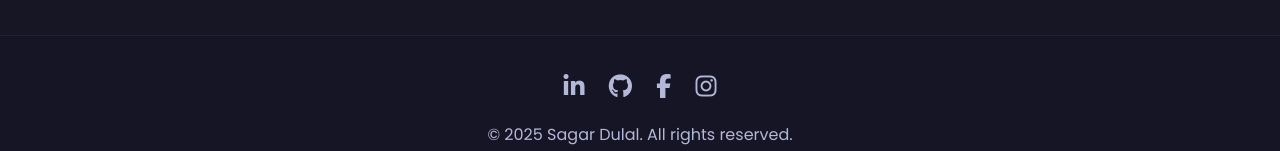
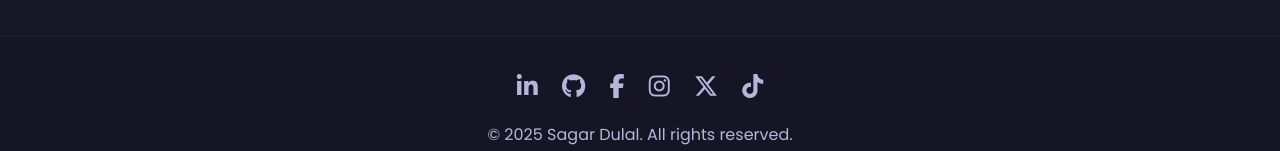
Before and after one commit to SagarDulal09/SagarDulal, a plain HTML site: page skills.html in a window 1280 px wide. Shown: the part 3380-3531 px from the top of the page. Drawn offline with Linux system fonts and the light colour scheme.

Commit message:
Update skills.html

```diff
--- a/skills.html
+++ b/skills.html
@@ -853,10 +853,12 @@
         <div class="container">
             <div class="social-links">
                 <!-- Replace # with your actual social links -->
-                <a href="#" aria-label="LinkedIn"><i class="fab fa-linkedin-in"></i></a>
-                <a href="#" aria-label="GitHub"><i class="fab fa-github"></i></a>
-                <a href="#" aria-label="Facebook"><i class="fab fa-facebook-f"></i></a>
-                <a href="#" aria-label="Instagram"><i class="fab fa-instagram"></i></a>
+                <a href="https://www.linkedin.com/in/sagardulal09/" aria-label="LinkedIn"><i class="fab fa-linkedin-in"></i></a>
+                <a href="https://github.com/SagarDulal09" aria-label="GitHub"><i class="fab fa-github"></i></a>
+                <a href="https://web.facebook.com/sagardulal09" aria-label="Facebook"><i class="fab fa-facebook-f"></i></a>
+                <a href="https://www.instagram.com/itsme_sagar9/" aria-label="Instagram"><i class="fab fa-instagram"></i></a>
+                <a href="https://x.com/SagarDulal09" aria-label="X (Twitter)"><i class="fab fa-x-twitter"></i></a>
+                <a href="https://www.tiktok.com/@sagardulal09" aria-label="TikTok"><i class="fab fa-tiktok"></i></a>
             </div>
             <p>&copy; <span id="current-year"></span> Sagar Dulal. All rights reserved.</p>
             <p>Designed and Coded with passion for the digital world.</p>
@@ -1118,4 +1120,5 @@
     </script>
 </body>
 
+
 </html>
```
